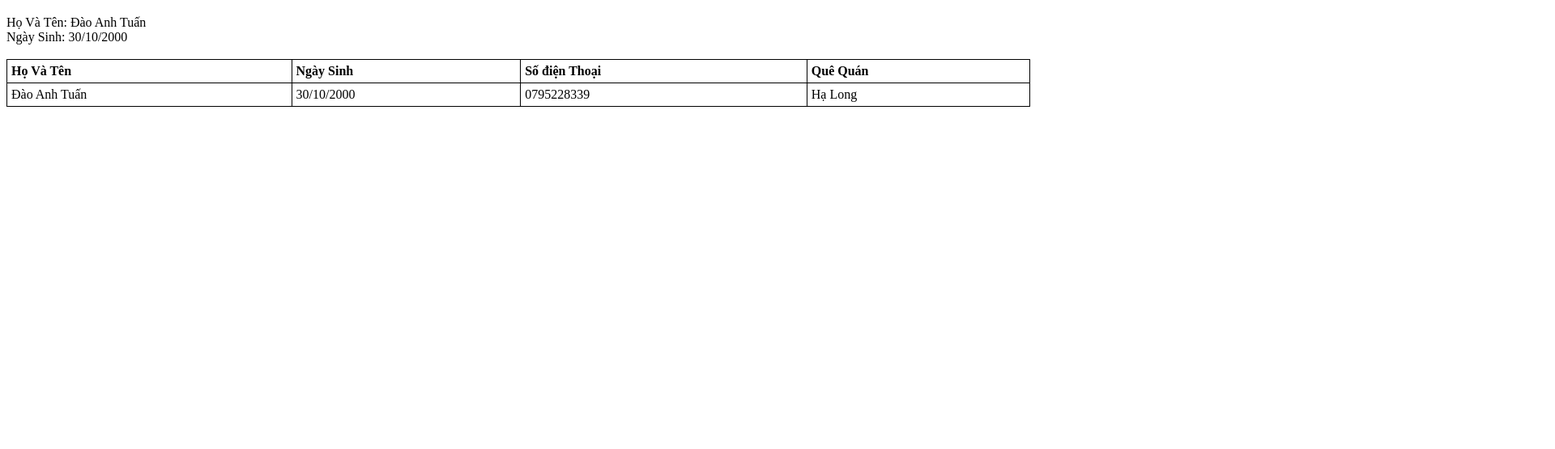
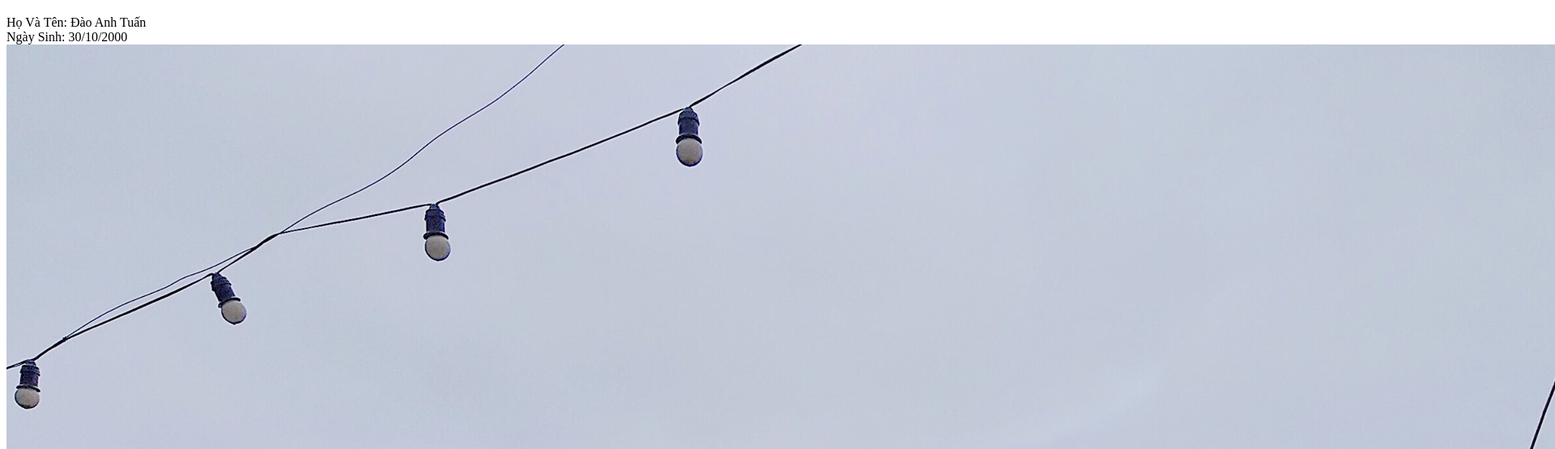
Before and after one commit to Daoanhtuan3010/html_lab1, a plain HTML site: page index.html in a window 1280 px wide. Shown: the part 61-616 px from the top of the page at 81% size, 1920 px wide, since content can reach past the window. Drawn offline with Linux system fonts and the light colour scheme.

Commit message:
Update index.html

```diff
--- a/index.html
+++ b/index.html
@@ -19,7 +19,7 @@
     <h1>thông tin cá nhân</h1>
     <div>Họ Và Tên: Đào Anh Tuấn</div>
     <div>Ngày Sinh: 30/10/2000</div>
-    <img href="images/anh.jpg">
+    <img src="images/anh.jpg">
     <table style="width:100%">
         <tr>
           <th>Họ Và Tên</th>
```
